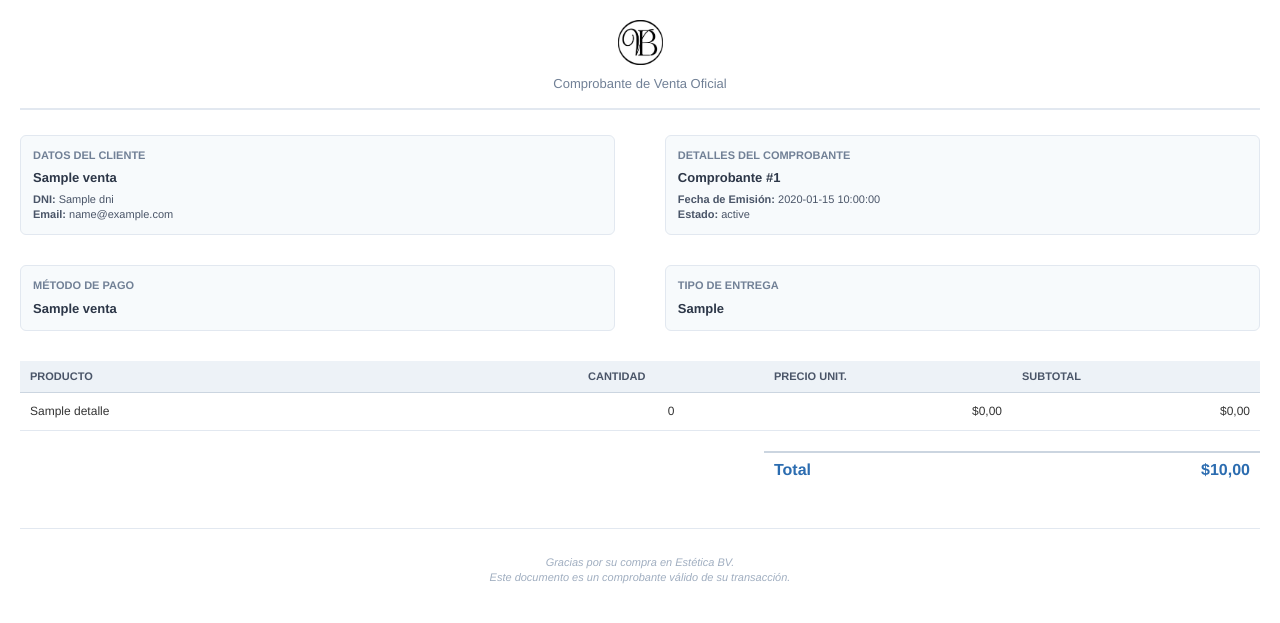
After one commit to Vera-Pablo/E-commerce_Estetica-BV, a CodeIgniter 4 app: the page made by app/Views/pdf/recibo.php in a window 1280 px wide. The commit adds this page. Shown: the top 623 px of the page. Run offline with PHP 8.4 and a stand-in for CodeIgniter, Linux system fonts and the light colour scheme; the template is opened without the code that fills it: most values are stand-ins (such as "Sample title", 1, 10 or a date in 2020); some libraries are stand-ins or nearby versions.

Commit message:
add feature pdf

```diff
--- a/app/Config/Routes.php
+++ b/app/Config/Routes.php
@@ -40,6 +40,7 @@ $routes->post('perfil/cambiar-password', 'Perfil::cambiarPassword');
 // Mis Compras (requiere sesión de cliente)
 $routes->get('mis-compras', 'MisCompras::index', ['filter' => 'customer']);
 $routes->get('mis-compras/detalle/(:num)', 'MisCompras::detalle/$1', ['filter' => 'customer']);
+$routes->get('mis-compras/descargar-recibo/(:num)', 'MisCompras::descargarRecibo/$1', ['filter' => 'customer']);
 
 $routes->get('consultas', 'Home::consultas');
 $routes->post('consultas/enviar', 'Home::enviarConsulta');
@@ -75,6 +76,7 @@ $routes->group('admin', ['filter' => 'admin'], static function ($routes) {
 
     $routes->get('ventas', 'Admin\Venta::index');
     $routes->get('ventas/detalle/(:num)', 'Admin\Venta::detalle/$1');
+    $routes->get('ventas/descargar-recibo/(:num)', 'Admin\Venta::descargarRecibo/$1');
     $routes->post('ventas/cambiar-estado', 'Admin\Venta::cambiarEstado');
 
     $routes->get('consultas', 'Admin\Consulta::index');
--- /dev/null
+++ b/app/Views/pdf/recibo.php
@@ -0,0 +1,206 @@
+<!DOCTYPE html>
+<html lang="es">
+<head>
+    <meta charset="UTF-8">
+    <title>Comprobante de Venta #<?= esc($venta['id_venta']) ?></title>
+    <style>
+        body {
+            font-family: 'Helvetica', 'Arial', sans-serif;
+            font-size: 12px;
+            color: #333333;
+            line-height: 1.4;
+            margin: 0;
+            padding: 20px;
+            background-color: #ffffff;
+        }
+        .header {
+            text-align: center;
+            border-bottom: 2px solid #e2e8f0;
+            padding-bottom: 15px;
+            margin-bottom: 20px;
+        }
+        .header h1 {
+            font-size: 24px;
+            margin: 0 0 5px 0;
+            color: #1a202c;
+            text-transform: uppercase;
+            letter-spacing: 1px;
+        }
+        .header p {
+            margin: 0;
+            color: #718096;
+            font-size: 13px;
+        }
+        .info-table {
+            width: 100%;
+            border-collapse: collapse;
+            margin-bottom: 20px;
+        }
+        .info-table td {
+            vertical-align: top;
+            padding: 5px 0;
+        }
+        .box {
+            background-color: #f7fafc;
+            border: 1px solid #e2e8f0;
+            border-radius: 6px;
+            padding: 12px;
+        }
+        .box-title {
+            font-size: 11px;
+            font-weight: bold;
+            color: #718096;
+            text-transform: uppercase;
+            margin-bottom: 6px;
+        }
+        .box-content {
+            font-size: 13px;
+            font-weight: bold;
+            color: #2d3748;
+        }
+        .items-table {
+            width: 100%;
+            border-collapse: collapse;
+            margin-top: 10px;
+            margin-bottom: 20px;
+        }
+        .items-table th {
+            background-color: #edf2f7;
+            color: #4a5568;
+            font-size: 11px;
+            text-transform: uppercase;
+            padding: 8px 10px;
+            text-align: left;
+            border-bottom: 1px solid #cbd5e0;
+        }
+        .items-table td {
+            padding: 10px;
+            border-bottom: 1px solid #e2e8f0;
+            font-size: 12px;
+        }
+        .text-center { text-align: center; }
+        .text-right { text-align: right; }
+        .totals-table {
+            width: 40%;
+            margin-left: auto;
+            border-collapse: collapse;
+            margin-bottom: 30px;
+        }
+        .totals-table td {
+            padding: 6px 10px;
+        }
+        .total-row {
+            font-size: 16px;
+            font-weight: bold;
+            color: #2b6cb0;
+            border-top: 2px solid #cbd5e0;
+        }
+        .footer {
+            text-align: center;
+            margin-top: 40px;
+            padding-top: 15px;
+            border-top: 1px solid #e2e8f0;
+            color: #a0aec0;
+            font-size: 11px;
+            font-style: italic;
+        }
+        .badge {
+            display: inline-block;
+            padding: 3px 8px;
+            border-radius: 4px;
+            font-size: 11px;
+            font-weight: bold;
+            background-color: #e2e8f0;
+            color: #2d3748;
+        }
+    </style>
+</head>
+<body>
+
+    <div class="header">
+        <img src="<?= FCPATH . 'assets/images/logos/Logo-BV.webp' ?>" height="45" style="max-height: 50px; width: auto; margin-bottom: 5px;" alt="Estética BV">
+        <p>Comprobante de Venta Oficial</p>
+    </div>
+
+    <table class="info-table">
+        <tr>
+            <td style="width: 48%; padding-right: 2%;">
+                <div class="box">
+                    <div class="box-title">Datos del Cliente</div>
+                    <div class="box-content"><?= esc($venta['apellido_nombre'] ?? '—') ?></div>
+                    <div style="font-size: 11px; color: #4a5568; margin-top: 4px;">
+                        <strong>DNI:</strong> <?= esc($venta['dni'] ?? '—') ?><br>
+                        <strong>Email:</strong> <?= esc($venta['email'] ?? '—') ?>
+                    </div>
+                </div>
+            </td>
+            <td style="width: 48%; padding-left: 2%;">
+                <div class="box">
+                    <div class="box-title">Detalles del Comprobante</div>
+                    <div class="box-content">Comprobante #<?= esc($venta['id_venta']) ?></div>
+                    <div style="font-size: 11px; color: #4a5568; margin-top: 4px;">
+                        <strong>Fecha de Emisión:</strong> <?= esc($venta['fecha_venta']) ?><br>
+                        <strong>Estado:</strong> <?= esc($venta['nombre_estado'] ?? 'Indefinido') ?>
+                    </div>
+                </div>
+            </td>
+        </tr>
+    </table>
+
+    <table class="info-table" style="margin-bottom: 25px;">
+        <tr>
+            <td style="width: 48%; padding-right: 2%;">
+                <div class="box">
+                    <div class="box-title">Método de Pago</div>
+                    <div class="box-content"><?= esc($venta['nombre_metodo_pago'] ?? '—') ?></div>
+                </div>
+            </td>
+            <td style="width: 48%; padding-left: 2%;">
+                <div class="box">
+                    <div class="box-title">Tipo de Entrega</div>
+                    <div class="box-content"><?= esc($venta['tipo_entrega'] ?? 'Retiro en local') ?></div>
+                </div>
+            </td>
+        </tr>
+    </table>
+
+    <table class="items-table">
+        <thead>
+            <tr>
+                <th>Producto</th>
+                <th class="text-center" style="width: 15%;">Cantidad</th>
+                <th class="text-right" style="width: 20%;">Precio Unit.</th>
+                <th class="text-right" style="width: 20%;">Subtotal</th>
+            </tr>
+        </thead>
+        <tbody>
+            <?php if (!empty($detalles)): ?>
+                <?php foreach ($detalles as $item): ?>
+                    <tr>
+                        <td><?= esc($item['nombre_producto'] ?? '—') ?></td>
+                        <td class="text-center"><?= (int)$item['cantidad'] ?></td>
+                        <td class="text-right">$<?= number_format((float)$item['precio_unitario'], 2, ',', '.') ?></td>
+                        <td class="text-right">$<?= number_format((float)$item['subtotal'], 2, ',', '.') ?></td>
+                    </tr>
+                <?php endforeach; ?>
+            <?php else: ?>
+                <tr>
+                    <td colspan="4" class="text-center" style="color: #718096;">Sin ítems registrados.</td>
+                </tr>
+            <?php endif; ?>
+        </tbody>
+    </table>
+
+    <table class="totals-table">
+        <tr class="total-row">
+            <td>Total</td>
+            <td class="text-right">$<?= number_format((float)$venta['total'], 2, ',', '.') ?></td>
+        </tr>
+    </table>
+
+    <div class="footer">
+        <p>Gracias por su compra en Estética BV.<br>Este documento es un comprobante válido de su transacción.</p>
+    </div>
+
+</body>
+</html>
--- a/composer.json
+++ b/composer.json
@@ -11,7 +11,8 @@
     },
     "require": {
         "php": "^8.1",
-        "codeigniter4/framework": "^4.0"
+        "codeigniter4/framework": "^4.0",
+        "dompdf/dompdf": "^3.1"
     },
     "require-dev": {
         "fakerphp/faker": "^1.9",
```
Also changed, not shown: app/Controllers/Admin/Venta.php (+37 -0 lines), app/Controllers/MisCompras.php (+37 -0 lines), app/Libraries/PdfService.php (added, +40 -0 lines), app/Views/admin/ventas.php (+8 -4 lines), app/Views/public/checkout_confirmacion.php (+6 -3 lines), app/Views/public/mis_compras.php (+8 -1 lines), 2 other files.
